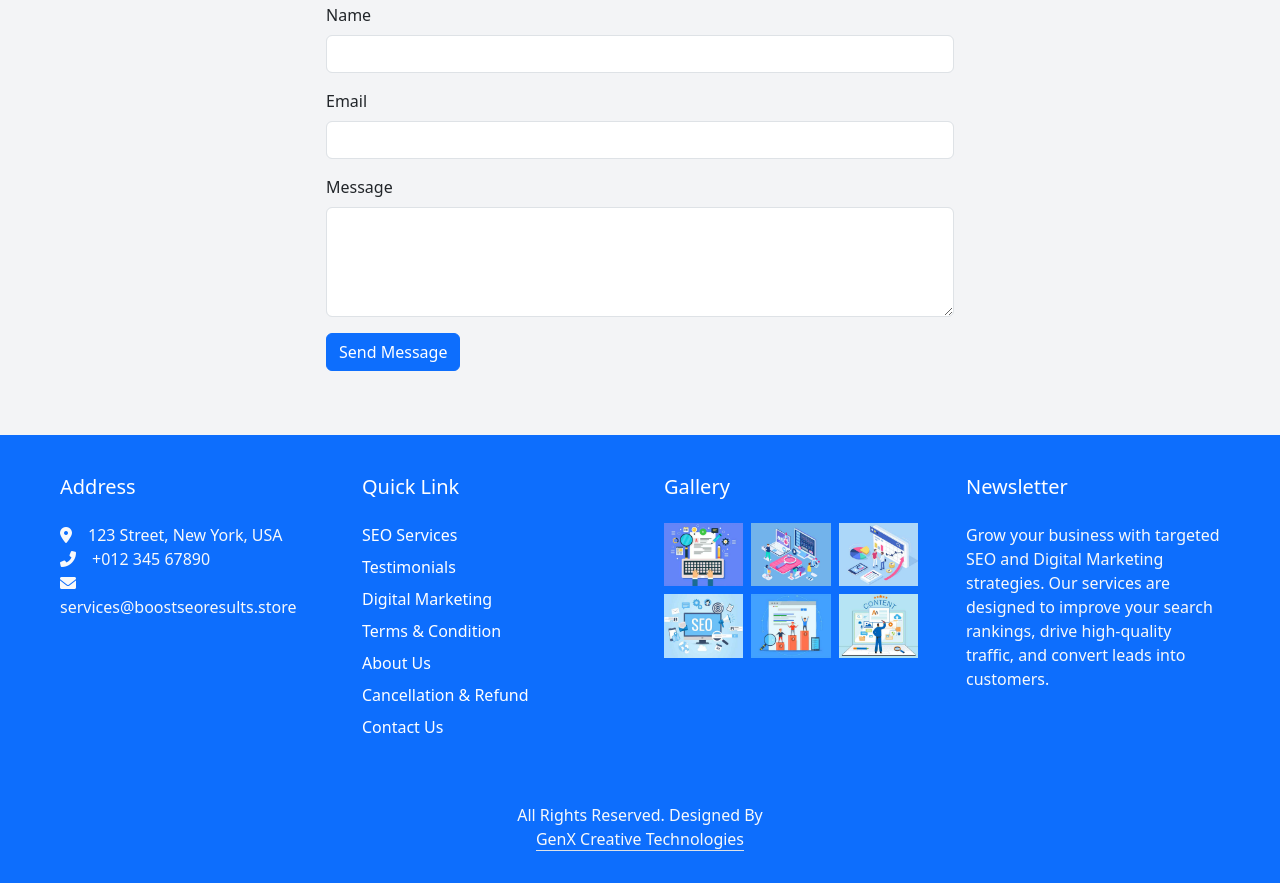
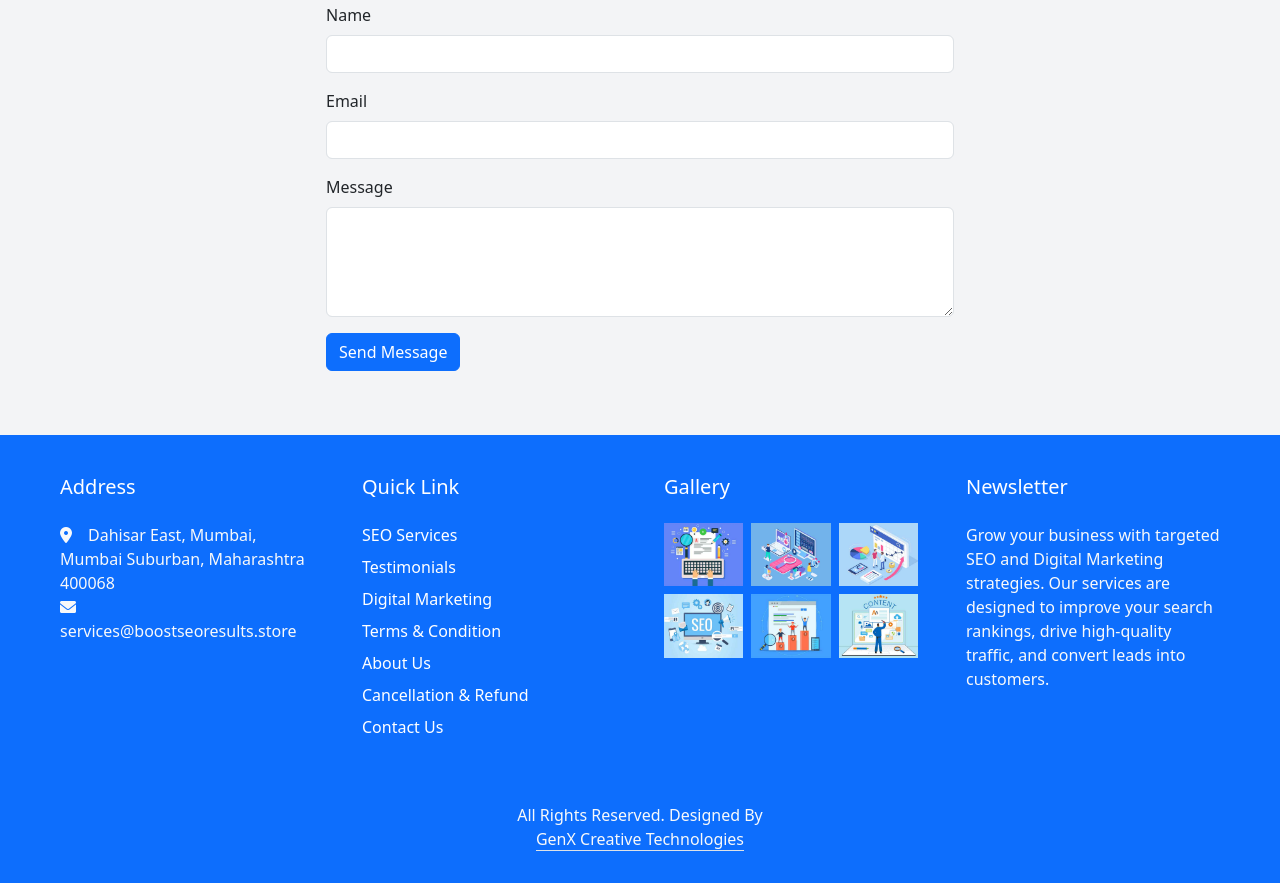
Before and after one commit to Ohom1/Digital_Services, a plain HTML site: page index.html in a window 1280 px wide. Shown: the part 2926-3809 px from the top of the page. Drawn offline with nearby package versions, Linux system fonts and the light colour scheme.

Commit message:
Update index.html

```diff
--- a/index.html
+++ b/index.html
@@ -373,8 +373,8 @@
             <div class="row g-5">
                 <div class="col-md-6 col-lg-3">
                     <p class="section-title text-white h5 mb-4">Address<span></span></p>
-                    <p><i class="fa fa-map-marker-alt me-3"></i>123 Street, New York, USA</p>
-                    <p><i class="fa fa-phone-alt me-3"></i>+012 345 67890</p>
+                    <p><i class="fa fa-map-marker-alt me-3"></i>Dahisar East, Mumbai, Mumbai Suburban, Maharashtra 400068</p>
+                    <!--<p><i class="fa fa-phone-alt me-3"></i>+012 345 67890</p> -->
                     <a href="mailto:services@boostseoresults.store">
                         <p><i class="fa fa-envelope me-3"></i> services@boostseoresults.store</p>
                     </a>
```
